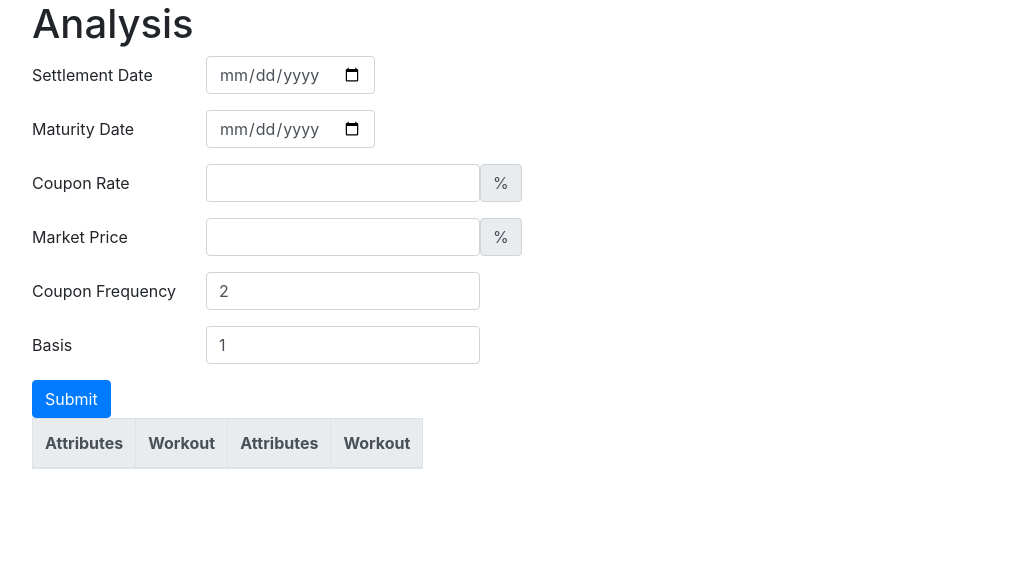
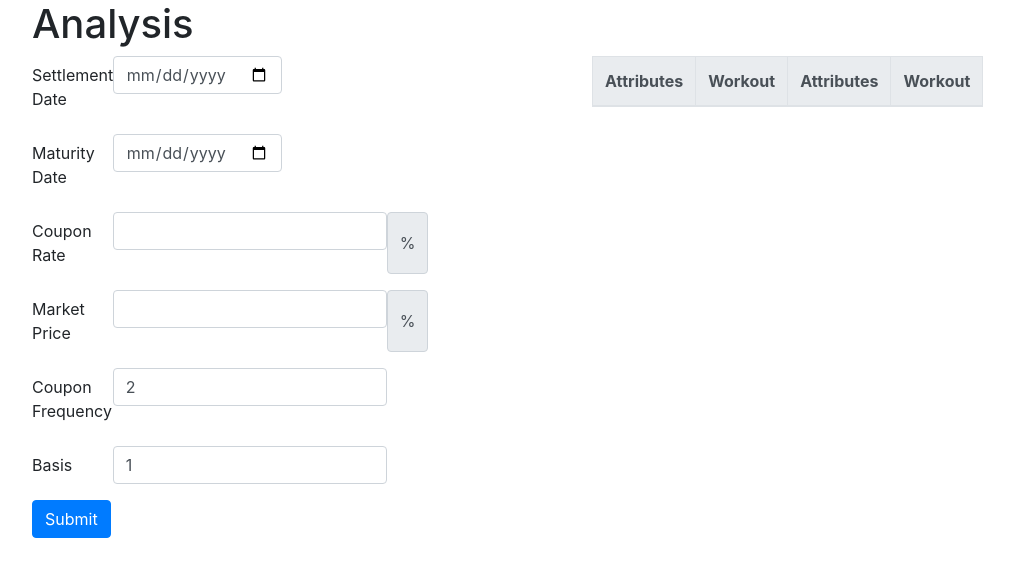
Before and after one commit to reese3928/fincomepy, a Flask app: page /analysis in a window 1280 px wide. Shown: the part 56-633 px from the top of the page, without its empty margins (53-1067 px from the left). Run offline with Flask 2, Linux system fonts and the light colour scheme; lists and menus that the app fills with data are empty; some libraries are stand-ins or nearby versions.

Commit message:
updated bond output layout

```diff
--- a/app/templates/analysis.html
+++ b/app/templates/analysis.html
@@ -6,6 +6,10 @@
 </div>
 
 <form method="POST" role="form" class="form-horizontal">
+    <div class="form-row">
+
+
+        <div class="form-group col">
             <div class="form-group row">
                 <label for="settlement-date-input" class="col-2 col-form-label">Settlement Date</label>
                 <div class="input-group-append">
@@ -52,9 +56,12 @@
 
             <!-- TO DO: make basis as a selection input-->
             <!-- TO DO: add yield as an optional input-->
+            <!-- TO DO: add input validality check-->
 
             <button type="submit" class="btn btn-primary">Submit</button>
+        </div>
 
+        <div class="form-group col">
             <div class="form-group">
                 <table class="table table-striped table-bordered table-hover w-auto">
                     <thead class="thead-light">
@@ -77,6 +84,7 @@
                     </tbody>
                 </table>
             </div>
-
+        </div>
+    </div>
     </form>
 {% endblock content%}
```
Lines whose indentation alone changed are shown as unchanged.
